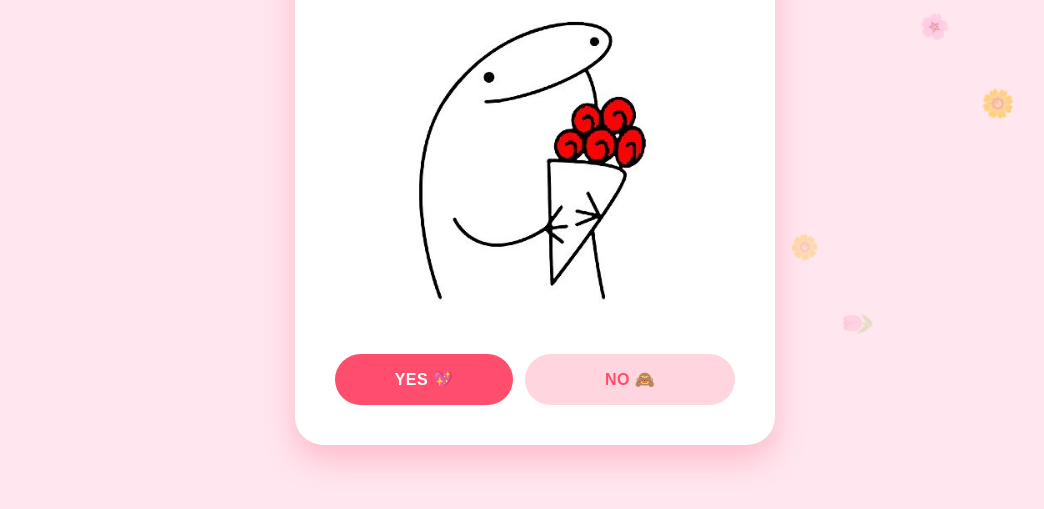
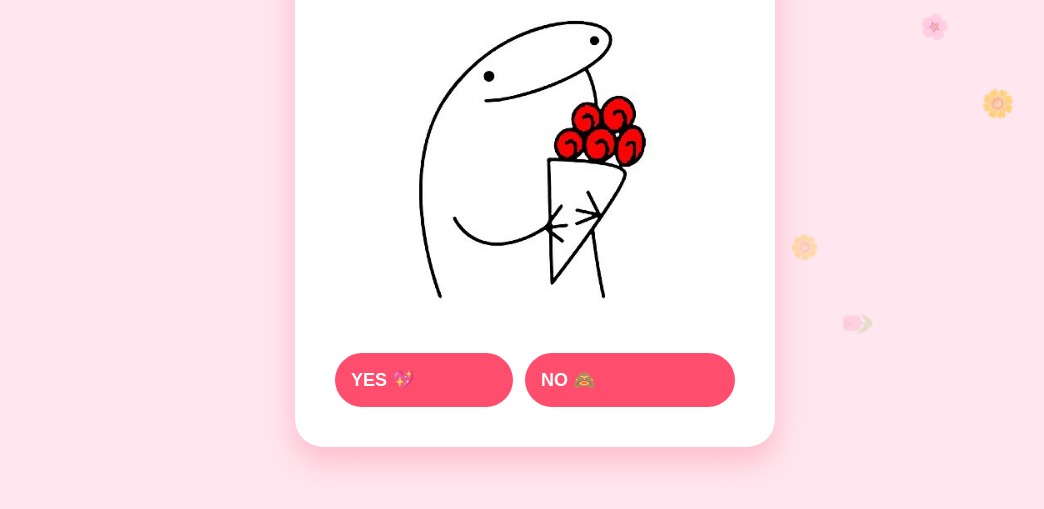
Before and after one commit to Levy-Khuthama/valentine, a plain HTML site: page proposal.html in a window 1280 px wide. Shown: the part 291-800 px from the top of the page, without its empty margins (105-1149 px from the left). Drawn offline with Linux system fonts and the light colour scheme.

Commit message:
Refactor CSS styles and add global button styles

```diff
--- a/style.css
+++ b/style.css
@@ -48,21 +48,36 @@ img {
   margin: 20px 0;
 }
 
-/* 💘 BUTTONS CONTAINER */
+/* 🔹 GLOBAL BUTTONS (index page etc) */
+button {
+  background: #ff4d6d;
+  color: white;
+  border: none;
+  padding: 16px;
+  border-radius: 32px;
+  font-size: 18px;
+  font-weight: 600;
+  cursor: pointer;
+  width: 100%;
+  transition: transform 0.2s ease;
+}
+
+button:hover {
+  transform: scale(1.05);
+}
+
+/* 🔹 Proposal page YES/NO buttons */
 .buttons {
   display: flex;
   gap: 12px;
   margin-top: 16px;
 }
 
-/* ✅ MAKE BOTH BUTTONS SAME SIZE */
-.buttons form, .buttons button {
-  flex: 1;                /* equal width */
-  display: flex;           /* inner flex for centering button text */
-}
-
-.buttons form button, .buttons button {
+.proposal-btn {
   flex: 1;
+  display: flex;
+  justify-content: center;
+  align-items: center;
   padding: 16px;
   border-radius: 32px;
   font-size: 16px;
@@ -70,27 +85,20 @@ img {
   cursor: pointer;
   border: none;
   transition: transform 0.2s ease;
-  letter-spacing: 0.4px;
-  display: inline-flex;
-  justify-content: center;
-  align-items: center;
 }
 
-/* YES BUTTON */
-.buttons form button {
+.yes-btn {
   background: #ff4d6d;
   color: white;
 }
 
-/* NO BUTTON */
-#no {
+.no-btn {
   background: #ffd6e0;
   color: #ff4d6d;
   position: relative;
 }
 
-/* BUTTON HOVER */
-.buttons button:hover, .buttons form button:hover {
+.proposal-btn:hover {
   transform: scale(1.05);
 }
 
```
